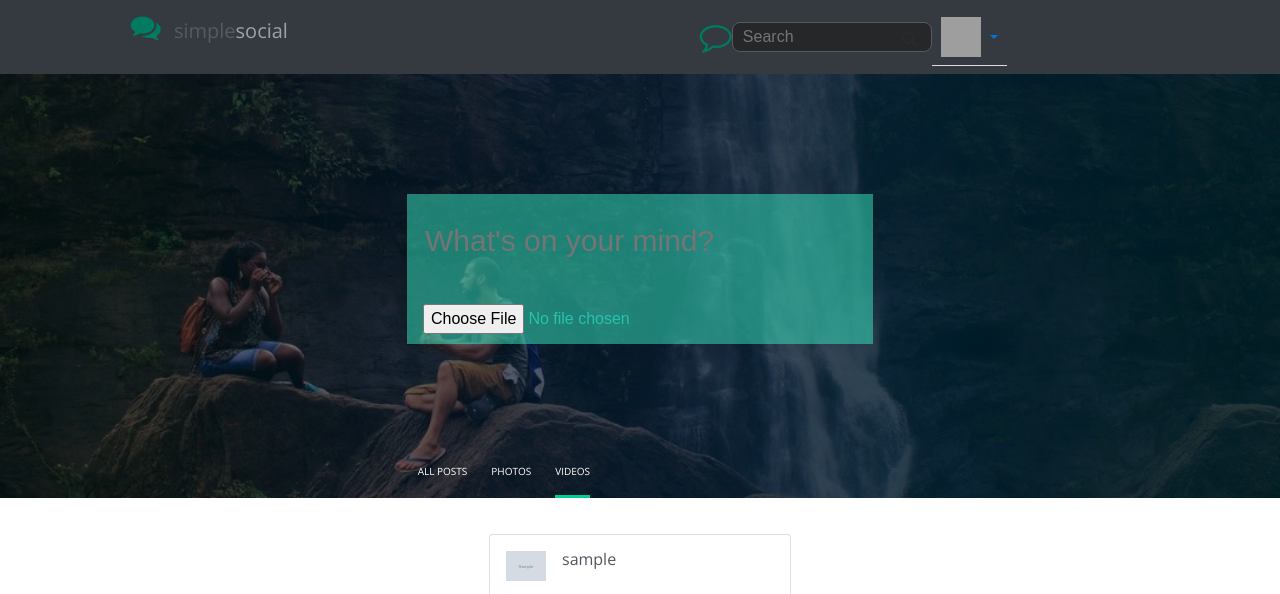
After one commit to Ghaithdabash/Final-project, a Django app: page /videos/ in a window 1280 px wide. The commit adds this page. Shown: the top 594 px of the page. Run offline with Django 3.2, Linux system fonts and the light colour scheme; tables that the repository leaves empty hold one stand-in row (values such as "Sample post"); grey boxes marked "Sample" are stand-in pictures; some libraries are stand-ins or nearby versions; grey boxes are pictures that could not be loaded.

Commit message:
new update 29/nov

```diff
--- a/simply_social/social_app/static/CSS/social.css
+++ b/simply_social/social_app/static/CSS/social.css
@@ -51,8 +51,10 @@ font-family: 'Open Sans', sans-serif;
  -o-background-color:rgba(56,233,196,0.5);
  min-height:150px;
  min-width: 300px;
- z-index:-2;
+ z-index:-3;
 }
+
+
 .designrow-home{
   padding-top:20px;
 }
@@ -200,7 +202,11 @@ height:900px;
 .designrow{
 color:white;
 padding-top:250px;}
+.padding-fa-in-image{
+  padding-left:250px;
 }
+}
+
 
 @media only screen and (device-width : 980px) and (device-height: 1280px) {
 .view{
@@ -219,7 +225,12 @@ height:1280px;
  .designrow{
  color:white;
  padding-top:350px;}
+
+ .padding-fa-in-image{
+   padding-left:10px;
+ }
 }
+
 
 @media only screen and (device-width : 800px) and (device-height: 1280px) {
 .view{
@@ -233,6 +244,13 @@ min-height:1270px;
 .designrow{
 color:white;
 padding-top:350px;}
+
+.padding-fa-in-image{
+  padding-left:50px;
+}
+.padding-fa-in-image{
+  padding-left:5px;
+}
 }
 
 
@@ -253,6 +271,10 @@ height:1000px;
     color:white;
     padding-top:110px;}
 
+.padding-fa-in-image{
+    padding-left: 0px;
+  }
+
 }
 
 @media only screen and (device-width : 320px) and (device-height: 480px){
@@ -272,6 +294,10 @@ height:1000px;
     color:white;
     padding-top:60px;}
 
+    .padding-fa-in-image{
+        padding-left: 0px;
+      }
+
 }
 
 @media only screen and (device-width : 768px) and (device-height: 1024px) {
@@ -290,4 +316,7 @@ height:1024px;
  .designrow{
      color:white;
      padding-top:180px;}
+.padding-fa-in-image{
+  padding-left: 5px;
+  }
 }
--- /dev/null
+++ b/simply_social/social_app/templates/social_app/videos.html
@@ -0,0 +1,79 @@
+{% extends "base.html" %}
+
+{% load staticfiles %}
+{% block content2 %}
+
+<form enctype="multipart/form-data" action="{% url 'new_post' %}" method="POST">
+          {% csrf_token %}
+    <div class="baseoverlay2 pl-3">
+          <input type="text" name="p" placeholder="What's on your mind?" id="post-in-image" class="pt-4">
+          <div class="fa-post">
+              <!--<input type="file" name="pic">-->
+            <input type="file" name="photo">
+          </div>
+    </div>
+</form>
+
+<div class="col-md-12 ">
+  <div class="row designrow2 justify-content-center">
+    <div class="col-md-4 section-allpost-photos-videeos mr-5">
+          <div style="float: left;" class="pr-4">
+            <a href="{% url 'home' %}" class="a-fa-in-image text-center">ALL POSTS</a>
+          </div>
+          <div style="float: left;">
+            <a href="{% url 'photos' %}"class="a-fa-in-image pr-4 text-center">PHOTOS</a>
+          </div>
+          <div style="float: left; border-bottom:solid #00CD97;">
+          <a href="#" class="a-fa-in-image"><p class="text-center">VIDEOS</p></a>
+          </div>
+    </div>
+  </div>
+</div>
+{% endblock %}
+
+{% block content %}
+
+<div class="row designrow-home justify-content-center ">
+  {% for post in videos %}
+
+           {% if post.video %}
+
+     <div class="card m-3">
+       <div class="size-of-card2">
+         <div class="media p-3">
+
+           <img class="d-flex mr-3" src={{post.profileid.profilepic.url}} width="40px" alt="">
+
+           <div class="media-body "style=" color:#50575D;">
+             <h6 class="mt-0">{{post.userid.username}}</h6>
+           </div>
+         </div>
+
+         <iframe class="pt-3" width="100%" height="300px" src="https://www.youtube.com/embed/{{ post.video }}?rel=0" frameborder="0" allowfullscreen></iframe>
+         <button class="pl-2 pb-2" style="background-color:transparent; font-size:10px; color:#AFB4B8; border:none;" data-toggle="collapse" data-target="#collapseExample" aria-expanded="false" aria-controls="collapseExample">
+               Expand
+         </button>
+         <div style="float: right;">
+           <i class="fa fa-reply" style="color:#DDE0E5;" aria-hidden="true"></i>
+           <i class="fa fa-heart-o pl-2" style="color:#DDE0E5;" aria-hidden="true"></i>
+           <p class="pl-2 pt-1" style="color:#DDE0E5; font-size:12px; float: right;">3M</p>
+         </div>
+         <div class="collapse" id="collapseExample">
+           <div class="media p-3">
+             <img class="d-flex mr-3" src="" width="40px" alt="Generic placeholder image">
+             <div class="media-body pr-5" style=" color:#50575D;">
+               <h6 class="mt-0"></h6>
+                  felis in faucibus.
+             </div>
+             <i class="fa fa-reply" aria-hidden="true" style="color:#DDE0E5;"></i>
+             <i class="fa fa-heart-o pl-2" aria-hidden="true" style="color:#DDE0E5;"></i>
+             <p class="pl-2" style="color:#DDE0E5; font-size:12px;">3M</p>
+           </div>
+         </div>
+       </div>
+     </div>
+
+     {% endif %}
+{% endfor %}
+</div>
+{% endblock %}
--- a/simply_social/social_app/urls.py
+++ b/simply_social/social_app/urls.py
@@ -7,7 +7,9 @@ urlpatterns = [
 
         url(r'^$',views.signup_login,name='signup_login'),
         url(r'^fvzdfgjx35113s3sf51ahFGLdhome/$',views.PostListView.as_view(),name='home'),
-        url(r'search/$',views.SearchListView.as_view(), name='search_list_view'),
+        url(r'search/$',views.searchListView, name='search_list_view'),
         url(r'^add/post/$',views.newpost,name='new_post'),
+        url(r'^photos/$',views.getimages,name='photos'),
+        url(r'^videos/$',views.getvideos,name='videos'),
 
 ]+ static(settings.MEDIA_URL, document_root=settings.MEDIA_ROOT)
--- a/simply_social/social_app/views.py
+++ b/simply_social/social_app/views.py
@@ -5,15 +5,16 @@ from django.utils import timezone
 from django.urls import reverse_lazy
 from social_app.forms import UserForm, UserProfileForm, NewPostForm
 from django.shortcuts import render
-from social_app.models import AuthUser, Post
+from social_app.models import AuthUser, Post,Userprofile
 from django.contrib.auth.forms import UserCreationForm
-
+import re
 from django.contrib.auth.mixins import LoginRequiredMixin
 from django.core.urlresolvers import reverse
 from django.contrib.auth.decorators import login_required
 from django.http import HttpResponseRedirect, HttpResponse
 from django.contrib.auth import login, logout, authenticate
-import re
+from django.db.models import Q
+
 # Create your views here.
 
 
@@ -21,6 +22,16 @@ class PostListView(ListView,LoginRequiredMixin):
    model = Post
    def get_queryset(self):
        return Post.objects.filter(date__lte=timezone.now()).order_by('-date')
+
+def getimages(request):
+    photos = Post.objects.exclude(photo='').order_by('-date')
+    print(photos)
+    return render(request,'social_app/photos.html',{'photos':photos})
+
+def getvideos(request):
+    videos = Post.objects.filter(~Q(video__isnull=True)).order_by('-date')
+    return render(request,'social_app/videos.html', {'videos':videos})
+
 
 #class CreateTextView(LoginRequiredMixin,CreateView):
 #    login_url = '/login/'
@@ -60,6 +71,7 @@ def newpost(request):
 
          text = text_form.save(commit=False)
          a = AuthUser.objects.get(id=request.user.id)
+         b = Userprofile.objects.get(userid=request.user.id)
          if "youtube.com" in input_value:
              url_id = get_youtube_urls(input_value)
              print(url_id)
@@ -68,6 +80,7 @@ def newpost(request):
              text.text = input_value
          text.photo = pic_value
          text.userid = a
+         text.profileid = b
          text.expand = False
          text.date = timezone.now()
          text.likecount = 0
@@ -80,85 +93,78 @@ def newpost(request):
 
          return HttpResponseRedirect(reverse('home'))
 
-
 ########################################################################################################
 ########################################################################################################
-#class Home(TemplateView):
-#    template_name = 'social_app/home.html'
-    #def dispatch(self, request, *args, **kwargs):
-    #    if request.user.is_authenticated():
-    #        return HttpResponseRedirect('social_app/home.html')
-    #    return super(Home, self).dispatch(request, *args, **kwargs)
 
-class SearchListView(ListView):
-   template_name = "base.html"
+def searchListView(request):
    """
    Display a List page filtered by the search query.
    """
    paginate_by = 10
-   def get_queryset(self):
+   search_value = request.GET['q']
+   if '@' in search_value:
+       result_objects = User.objects.filter(email__icontains=search_value)
+   else :
+       result_objects = User.objects.filter(username__icontains=search_value)
 
-       search_value = self.request.GET['q']
-       if "@" in search_value:
-           result_objects = User.objects.filter(email__icontains=search_value)
-           print(result_objects[0].username)
-           return result_objects
-       else:
-           result_objects = User.objects.filter(username__icontains=search_value)
-           print(result_objects[0].username)
-           return result_objects
-          # return result_objects
+   result_profilepic = Userprofile.objects.filter(id=result_objects[0].id)
+   context = {
+      'result_objects': result_objects,
+      'result_profilepic': result_profilepic
+    }
+
+   return render(request,'social_app/post_list.html',context)
 
 def signup_login(request):
-     if request.method == 'POST':
-         if request.POST.get('submit') == 'login':
-             username = request.POST.get('username')
-             password = request.POST.get('password')
-             user = authenticate(username=username,password=password)
-             if user:
-                 if user.is_active:
-                     login(request,user)
-                     return HttpResponseRedirect(reverse('home'))
-                 else:
-                     return HttpResponse("ACCOUNT IS NOT ACTIVE!")
-             else:
-                 print("Some one is trying to login and failed")
-                 print("Username: {} and Password: {}".format(username,password))
-                 return render(request,'registration/login.html',{})
-         elif request.POST.get('submit') == 'signup':
-             registered = False
-             user_form = UserForm(data=request.POST)
-             user_img = UserProfileForm(data=request.POST)
-             if user_form.is_valid() and user_img.is_valid():
-                 user = user_form.save()
-                 user.set_password(user.password1)
-                 user.save()
-                 a = AuthUser.objects.get(id=user.id)
-                 profile = user_img.save(commit=False)
-                 profile.userid = a
-                 profile.satus = False
-                 profile.postcount = 0
-                 profile.followercount = 0
-                 profile.followingcount = 0
-                 if 'profilepic' in request.FILES:
-                     profile.profilepic= request.FILES['profilepic']
+    if request.user.is_authenticated:
+        return HttpResponseRedirect(reverse('home'))
+    user_form = UserForm()
+    user_img = UserProfileForm()
+    if request.method == 'POST' and request.POST.get('submit') == 'login':
+       username = request.POST.get('username')
+       password = request.POST.get('password')
+       user = authenticate(username=username,password=password)
+       if user:
+           if user.is_active:
+               login(request,user)
+               return HttpResponseRedirect(reverse('home'))
+           else:
+               return HttpResponse("ACCOUNT IS NOT ACTIVE!")
+       else:
+           print("Some one is trying to login and failed")
+           print("Username: {} and Password: {}".format(username,password))
+           return render(request,'registration/login.html',{'user_form':user_form, 'user_img':user_img})
 
-                 if not 'profilepic' in request.FILES and profile.gender == 'M':
-                    profile.profilepic = 'profile_pics/male-default-pic-big.jpg'
-
-                 if not 'profilepic' in request.FILES and profile.gender == 'F':
-                    profile.profilepic = 'profile_pics/avatar-female.png'
-                 profile.save()
-                 registered = True
-                 return HttpResponseRedirect(reverse('signup_login'))
-             else:
-                 print(user_form.errors,user_img.errors)
-
-         else:
-            user_form = UserForm()
-            user_img = UserProfileForm()
-            return render(request,'registration/login.html',{'user_form':user_form,'registered':registered, 'user_img':user_img})
-     else:
-        user_form = UserForm()
-        user_img = UserProfileForm()
-        return render(request,'registration/login.html',{'user_form':user_form, 'user_img':user_img})
+    elif request.method == 'POST' and request.POST.get('submit') == 'signup':
+       registered = False
+       user_form = UserForm(data=request.POST)
+       user_img = UserProfileForm(data=request.POST)
+       if user_form.is_valid() and user_img.is_valid():
+           user = user_form.save()
+           user.set_password(user.password1)
+           user.save()
+           a = AuthUser.objects.get(id=user.id)
+           profile = user_img.save(commit=False)
+           profile.userid = a
+           profile.status = False
+           profile.postcount = 0
+           profile.followercount = 0
+           profile.followingcount = 0
+           if 'profilepic' in request.FILES:
+               profile.profilepic= request.FILES['profilepic']
+           elif not 'profilepic' in request.FILES and profile.gender == 'M':
+               profile.profilepic = 'profile_pics/male-default-pic-big.jpg'
+           elif not 'profilepic' in request.FILES and profile.gender == 'F':
+               profile.profilepic = 'profile_pics/avatar-female.png'
+           profile.save()
+           registered = True
+           return HttpResponseRedirect(reverse('signup_login'))
+       else:
+           print (user_form.errors)
+           print (user_img.errors)
+    else:
+       registered = False
+       user_form = UserForm()
+       user_img = UserProfileForm()
+       return render(request,'registration/login.html',{'user_form':user_form,'registered':registered, 'user_img':user_img})
+    return render(request,'registration/login.html',{'user_form':user_form, 'user_img':user_img})
--- a/simply_social/templates/base.html
+++ b/simply_social/templates/base.html
@@ -185,19 +185,6 @@
 
       <div class="row designrow2 baseoverlay justify-content-center">
 
-        <form enctype="multipart/form-data" action="{% url 'new_post' %}" method="POST">
-          {% csrf_token %}
-          <div class="baseoverlay2 pl-3">
-
-            <input type="text" name="p" placeholder="What's on your mind?" id="post-in-image" class="pt-4">
-            <div class="fa-post">
-              <!--<input type="file" name="pic">-->
-              <input type="file" name="photo">
-            </div>
-
-          </div>
-
-        </form>
         {% block content2 %}
 
         {% endblock  %}
```
Also changed, not shown: simply_social/social_app/models.py (+2 -7 lines), simply_social/social_app/templates/social_app/photos.html (added, +74 -0 lines), simply_social/social_app/templates/social_app/post_list.html (+16 -3 lines), simply_social/media/posts_images/22386563_973432712795256_57168029_n.jpg (added), simply_social/media/posts_images/22473265_10154716448546568_251518886_o.png (added), simply_social/media/posts_images/IMG_20171025_171026.jpg (added), simply_social/media/posts_images/IMG_20171025_171026_C950lYM.jpg (added), simply_social/media/profile_pics/male-profile-picture-vector-1862198.jpg (added), simply_social/media/profile_pics/male-profile-picture-vector-1862198_MPP0SEw.jpg (added).
